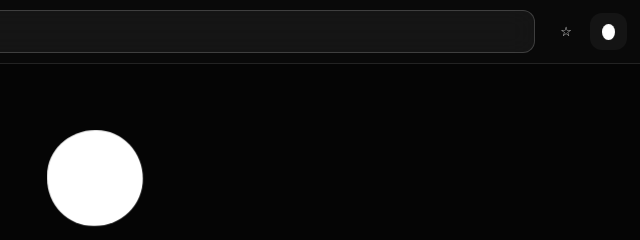
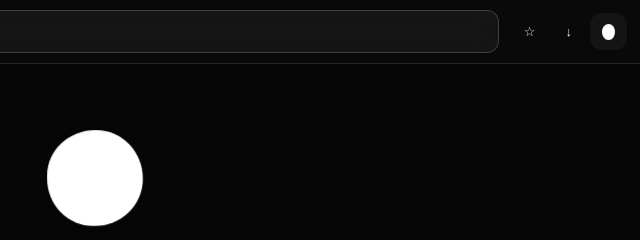
Before and after one commit to wolfpredator-byte/browser-beta-01, an Electron app: page index.html in a window 1280 px wide. Shown: the top 240 px of the page, 640-1280 px from the left. Drawn offline with Linux system fonts and the light colour scheme; no server answers.

Commit message:
Beta 0.3: tab actions, workspace restore and local downloads

```diff
--- a/index.html
+++ b/index.html
@@ -5,7 +5,7 @@
   <div class="brand" title="Personal Browser">◈</div>
   <button id="back" title="Indietro">←</button><button id="forward" title="Avanti">→</button><button id="reload" title="Ricarica">↻</button><button id="home" title="Home">⌂</button>
   <form id="nav"><input id="address" aria-label="Indirizzo web o ricerca" placeholder="Cerca sul web o inserisci un indirizzo..." autocomplete="off"></form>
-  <button id="bookmark" title="Aggiungi ai preferiti">☆</button>
+  <button id="bookmark" title="Aggiungi ai preferiti">☆</button><button id="showDownloads" title="Download">↓</button>
   <button id="jarvisMini" class="orb-mini" title="Torna alla home JARVIS" aria-label="Homepage JARVIS"><span></span></button>
 </header>
 <div id="loadError" role="status" hidden></div>
```
